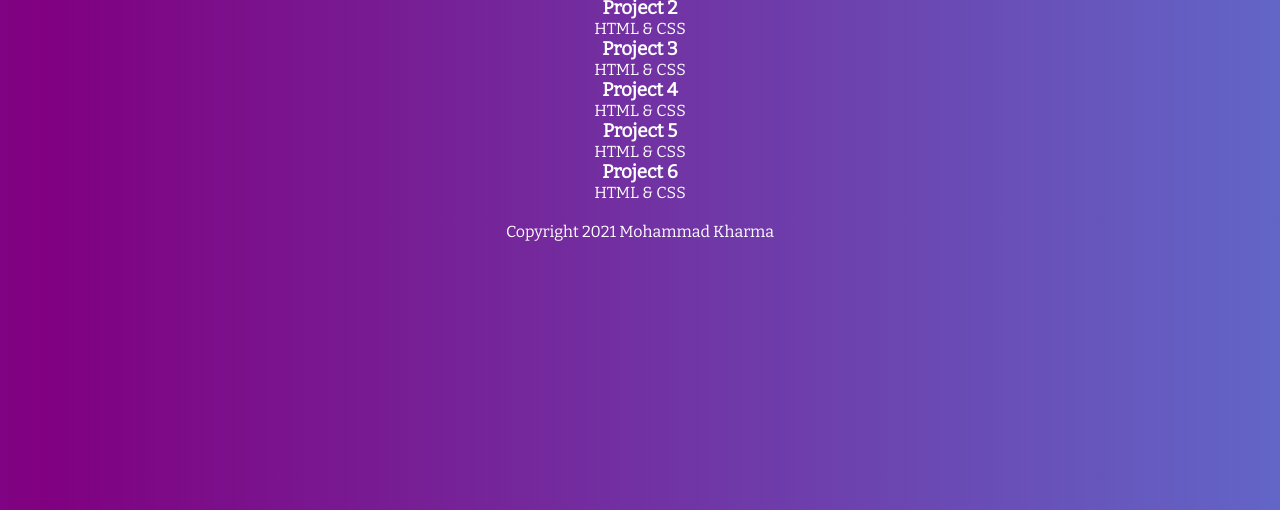
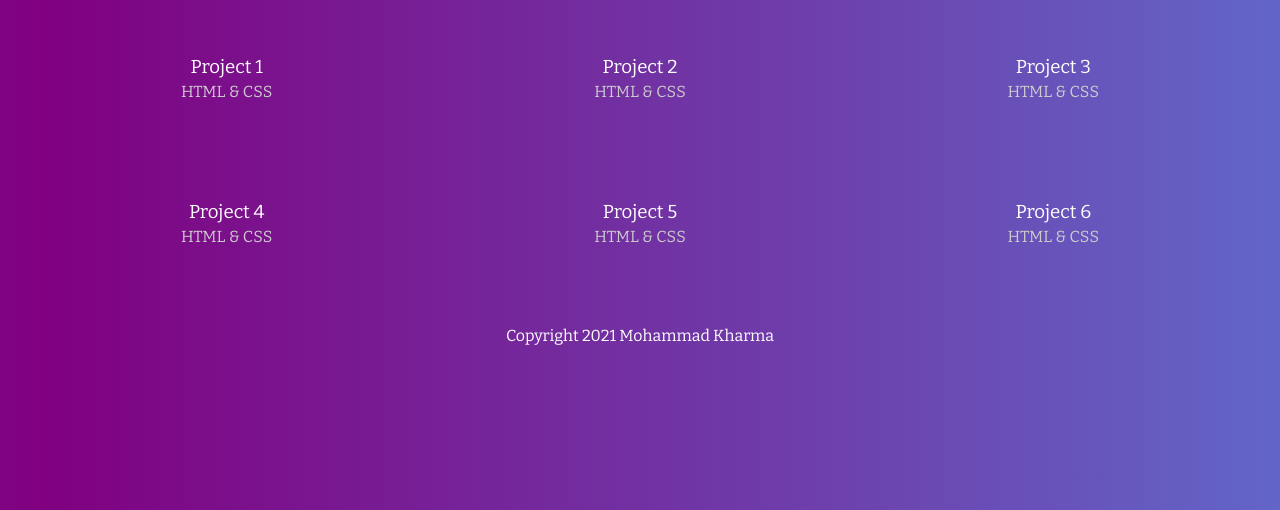
Before and after one commit to mohammadkharma/Portfolio-2021, a Gatsby site: page /projects in a window 1280 px wide. Shown: the part 290-800 px from the top of the page. Built offline with nearby package versions, Linux system fonts and the light colour scheme; Gatsby itself is replaced by a stand-in of ours.

Commit message:
added initial styles to the projects list

```diff
--- a/src/pages/projects/index.js
+++ b/src/pages/projects/index.js
@@ -10,7 +10,7 @@ export default function Projects({ data }) {
       <div className={styles.projects}>
         <h2>Projects</h2>
         <h3>& websites I've created</h3>
-        <div>
+        <div className={styles.project}>
           {projects.map(project => (
             <Link to={"/projects" + project.frontmatter.slug} key={project.id}>
               <div>
--- a/src/styles/projects.module.css
+++ b/src/styles/projects.module.css
@@ -17,3 +17,21 @@
   font-weight: 400;
   margin-top: 40px;
 }
+
+.project {
+  display: grid;
+  grid-template-columns: 1fr 1fr 1fr;
+  grid-gap: 80px;
+  margin: 80px 20px;
+}
+
+.project h3 {
+  text-align: center;
+  margin: 20px auto 0px;
+  font-weight: 500;
+}
+
+.project p {
+  color: #ccc;
+  margin-top: 4px;
+}
```
